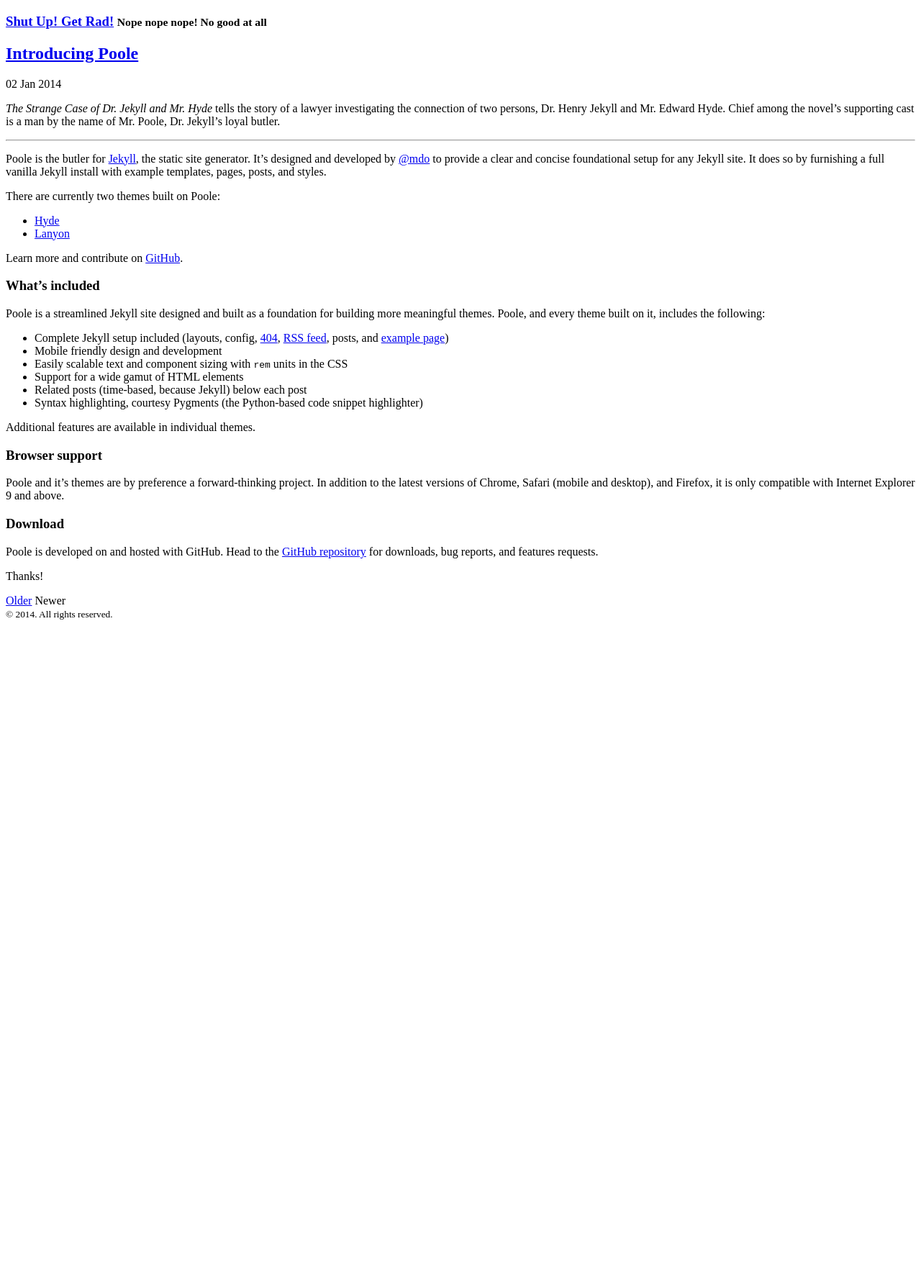
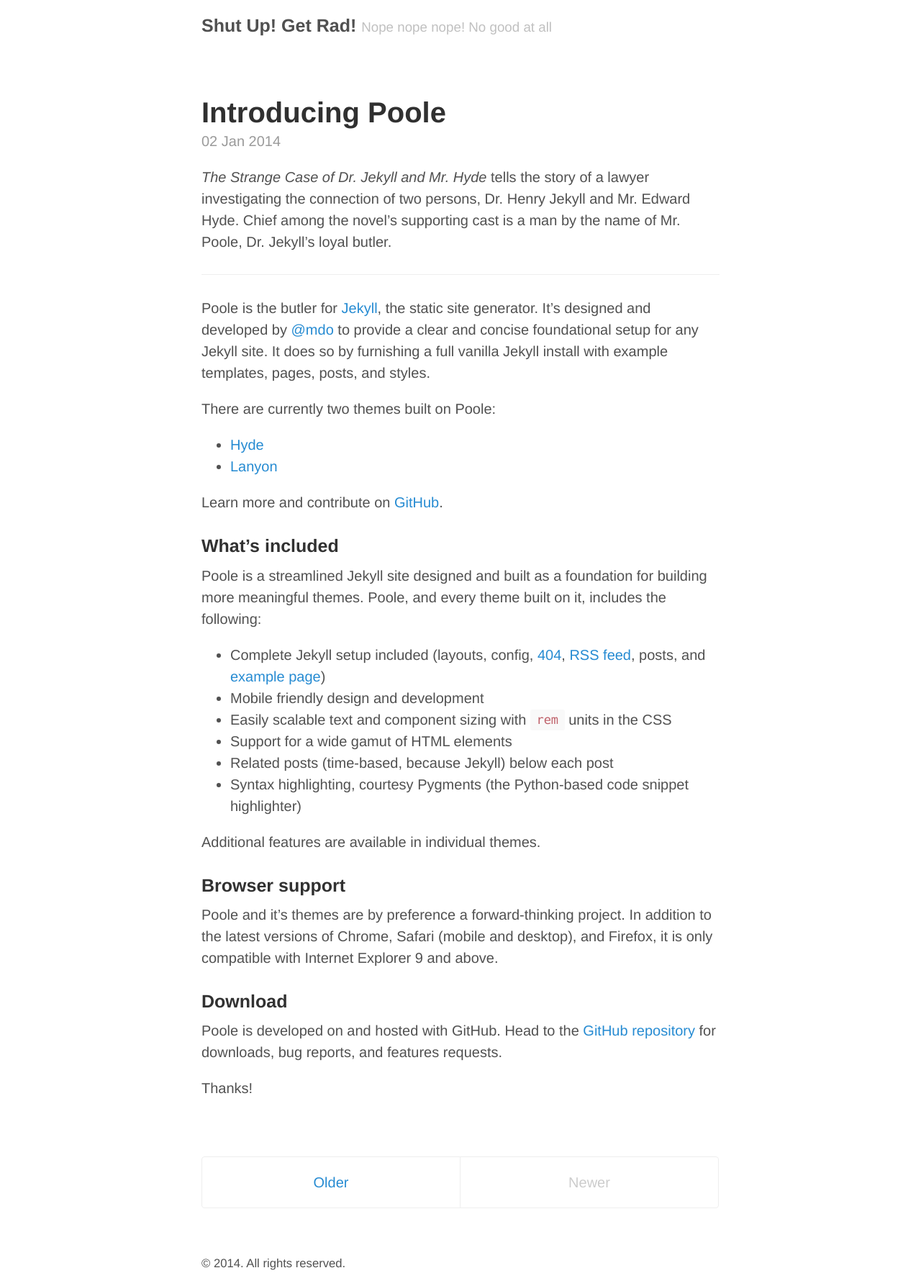
Before and after one commit to craiglonsdale/craiglonsdale.github.io, a Jekyll site: the page built from index.html, in a window 1280 px wide. Shown: the whole page at 72% size. Built offline with Jekyll 4.4.1, drawn with Linux system fonts in a browser that asks for light colours; the list of posts is cut into pages by our own code; before the commit the page ends 900 px from its top, so only the background shows below that.

```diff
--- a/_config.yml
+++ b/_config.yml
@@ -7,7 +7,7 @@ title:            Shut Up! Get Rad!
 tagline:          Nope nope nope! No good at all
 url:              http://github-craiglonsdale.github.io
 paginate:         1
-baseurl:          /craiglonsdale.github.io
+baseurl:          /craiglonsdale.github.io/
 author:
   name:           Craig Lonsdale
   url:            https://twitter.com/craiglonsdale
```
